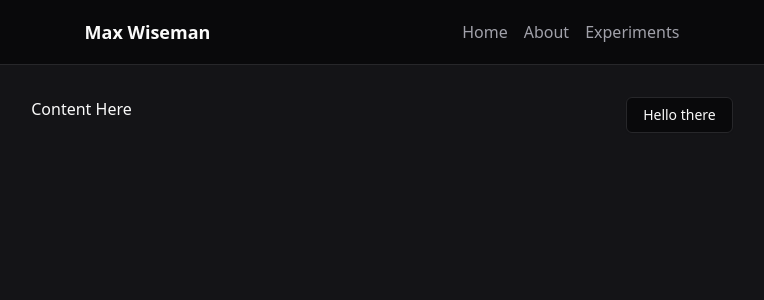
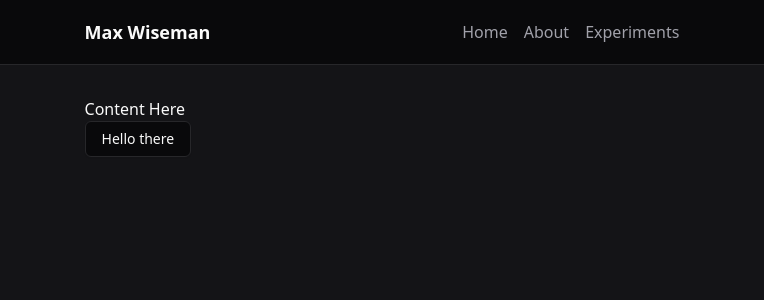
Before and after one commit to maxwiseman/maxwiseman.io, a Next.js app: page / in a window 1280 px wide. Shown: the top 300 px of the page, without its empty margins (258-1022 px from the left). Built offline with nearby package versions, Linux system fonts and the light colour scheme.

Commit message:
fix: fix root layout

```diff
--- a/src/app/layout.tsx
+++ b/src/app/layout.tsx
@@ -46,8 +46,8 @@ export default function RootLayout({
             </div>
           </div>
         </nav>
-        <main className="flex h-full justify-center border-t bg-muted/40 p-8 [&>*]:w-full [&>*]:max-w-prose">
-          {children}
+        <main className="flex h-full w-full justify-center border-t bg-muted/40 p-8">
+          <div className='w-full max-w-prose'>{children}</div>
         </main>
       </body>
     </html>
```
